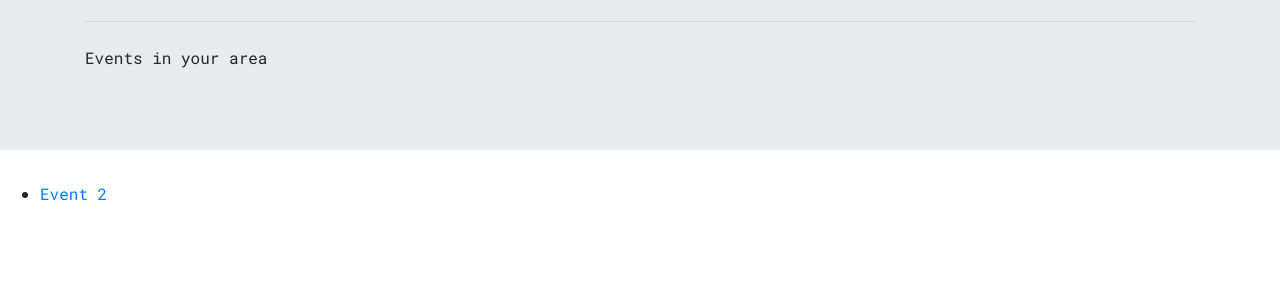
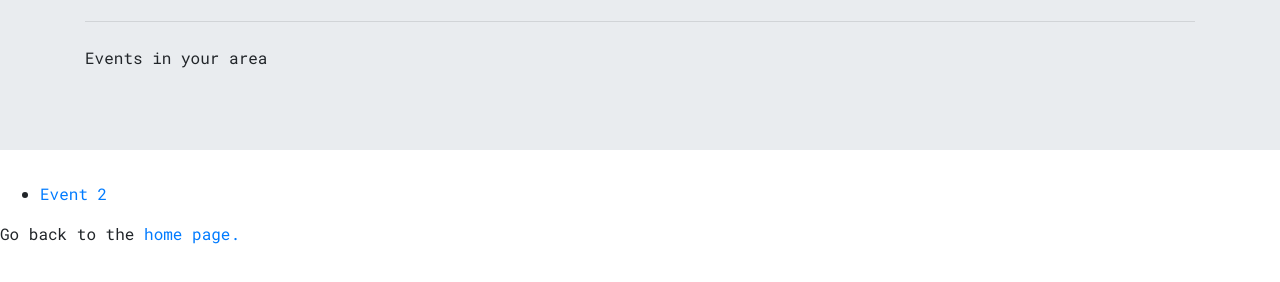
Before and after one commit to sanjanaven/EventCalendar, a plain HTML site: page eventexamples.html in a window 1280 px wide. Shown: the part 172-454 px from the top of the page. Drawn offline with nearby package versions, Linux system fonts and the light colour scheme.

Commit message:
Update eventexamples.html

```diff
--- a/eventexamples.html
+++ b/eventexamples.html
@@ -34,3 +34,8 @@
 <ul>
      <li><a href="">Event 2</a></li>
    </ul>
+
+        <!-- Back to homepage -->
+        <p id="get-back">Go back to the <a href="./index.html">home page.</a></p>
+    </body>
+</html>
```
